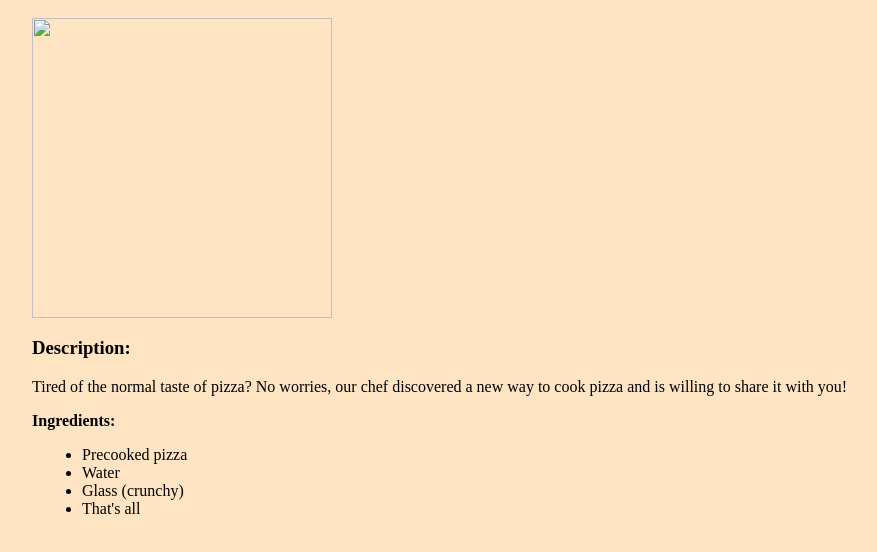
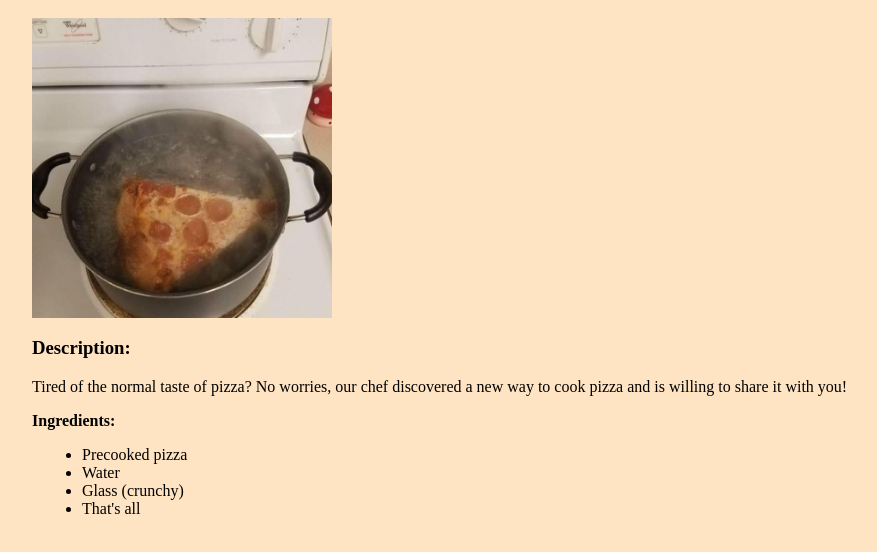
Before and after one commit to nxelia99/odin_recipes, a plain HTML site: page recipes/pizza.html in a window 1280 px wide. Shown: the part 48-600 px from the top of the page, without its empty margins (26-903 px from the left). Drawn offline with Linux system fonts and the light colour scheme.

Commit message:
Update pizza.html

```diff
--- a/recipes/pizza.html
+++ b/recipes/pizza.html
@@ -1,6 +1,6 @@
 <link rel="stylesheet" href="style.css">
 <h1 id="header">Pizza</h1>
-<img src="images\pizza.jpg" style="width:300px;height:300px"> <br>
+<img src="../images/pizza.jpg" style="width:300px;height:300px"> <br>
 <body>
     <h3>Description:</h3>
     <p1>Tired of the normal taste of pizza? No worries, our chef discovered a new way to cook pizza and is willing to share it with you!</p1>
```
